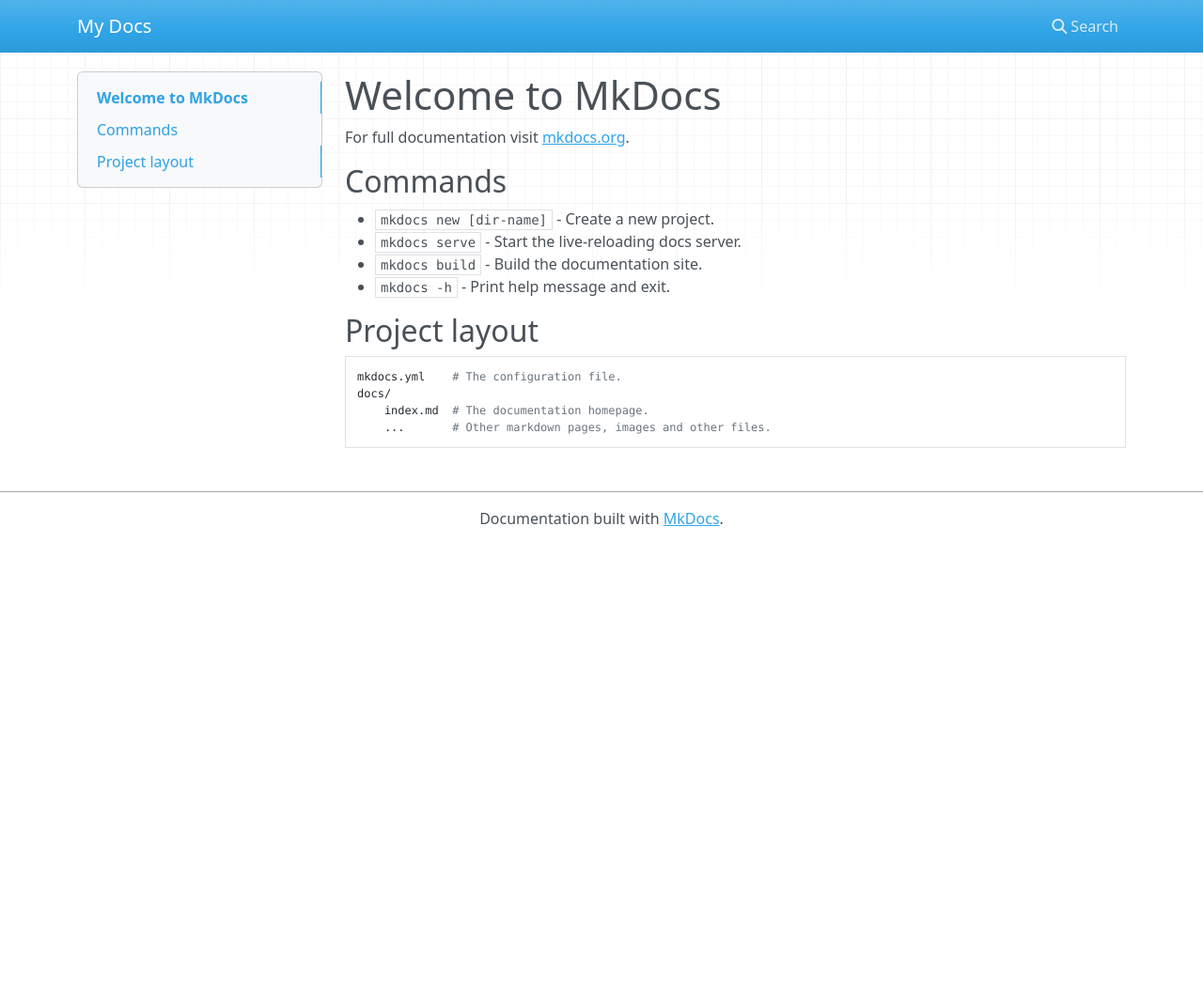
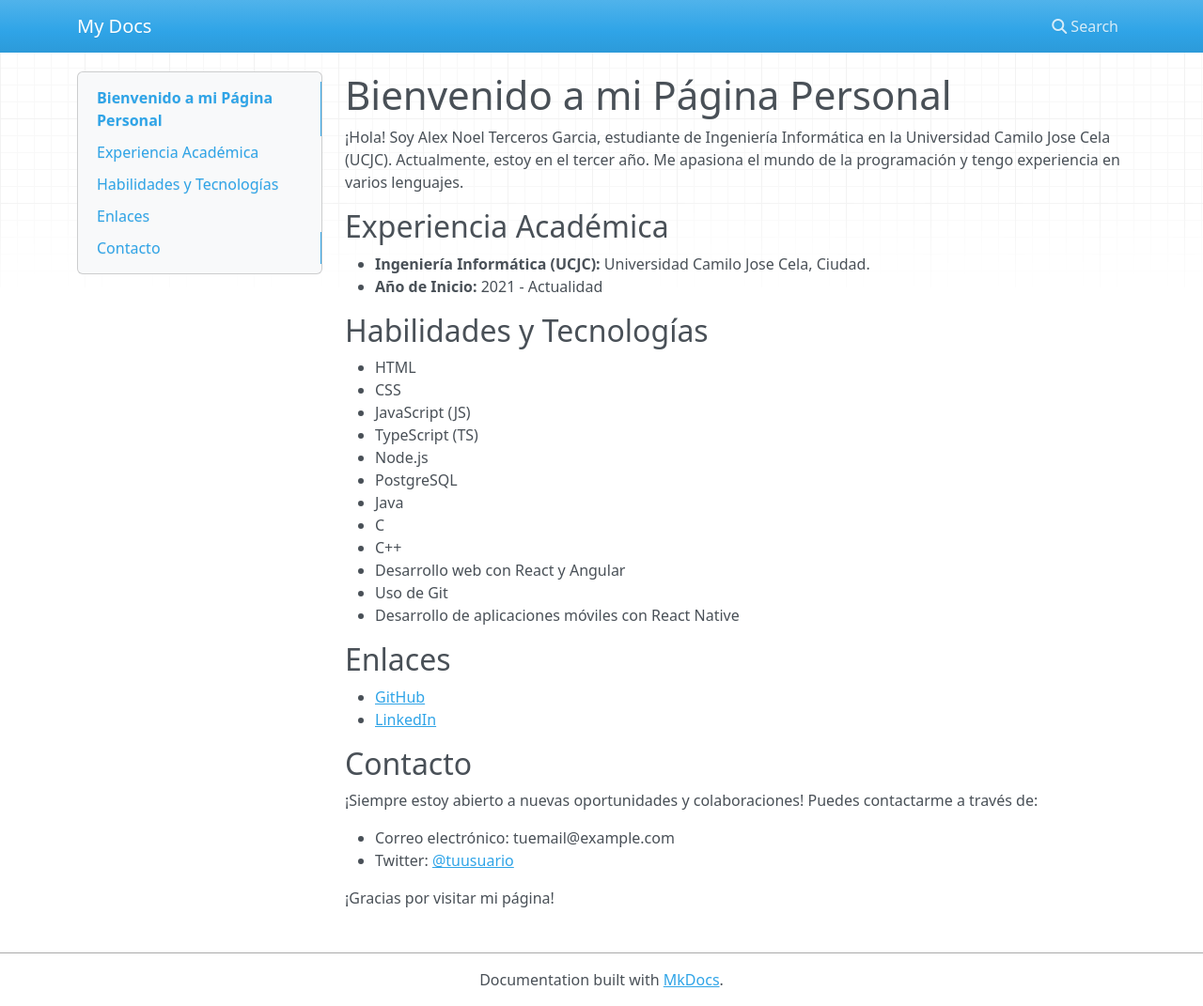
Before and after one commit to alexntg/alexntg.github.io, an MkDocs documentation site: the page built from docs/index.md, in a window 1280 px wide and 1071 px high. Shown: the whole window at 94% size. Built offline with MkDocs 1.6.1, drawn with Linux system fonts in a browser that asks for light colours; nearby versions of some CDN libraries.

Commit message:
Update index.md

```diff
--- a/docs/index.md
+++ b/docs/index.md
@@ -1,17 +1,37 @@
-# Welcome to MkDocs
+# Bienvenido a mi Página Personal
 
-For full documentation visit [mkdocs.org](https://www.mkdocs.org).
+¡Hola! Soy Alex Noel Terceros Garcia, estudiante de Ingeniería Informática en la Universidad Camilo Jose Cela (UCJC). Actualmente, estoy en el tercer año. Me apasiona el mundo de la programación y tengo experiencia en varios lenguajes.
 
-## Commands
+## Experiencia Académica
 
-* `mkdocs new [dir-name]` - Create a new project.
-* `mkdocs serve` - Start the live-reloading docs server.
-* `mkdocs build` - Build the documentation site.
-* `mkdocs -h` - Print help message and exit.
+- **Ingeniería Informática (UCJC):** Universidad Camilo Jose Cela, Ciudad.
+  - **Año de Inicio:** 2021 - Actualidad
 
-## Project layout
+## Habilidades y Tecnologías
 
-    mkdocs.yml    # The configuration file.
-    docs/
-        index.md  # The documentation homepage.
-        ...       # Other markdown pages, images and other files.
+- HTML
+- CSS
+- JavaScript (JS)
+- TypeScript (TS)
+- Node.js
+- PostgreSQL
+- Java
+- C
+- C++
+- Desarrollo web con React y Angular
+- Uso de Git
+- Desarrollo de aplicaciones móviles con React Native
+
+## Enlaces
+
+- [GitHub](https://github.com/alexntg)
+- [LinkedIn](https://www.linkedin.com/in/alex-noel-terceros-garcia-5640402a2/)
+
+## Contacto
+
+¡Siempre estoy abierto a nuevas oportunidades y colaboraciones! Puedes contactarme a través de:
+
+- Correo electrónico: tuemail@example.com
+- Twitter: [@tuusuario](https://twitter.com/tuusuario)
+
+¡Gracias por visitar mi página!
```
